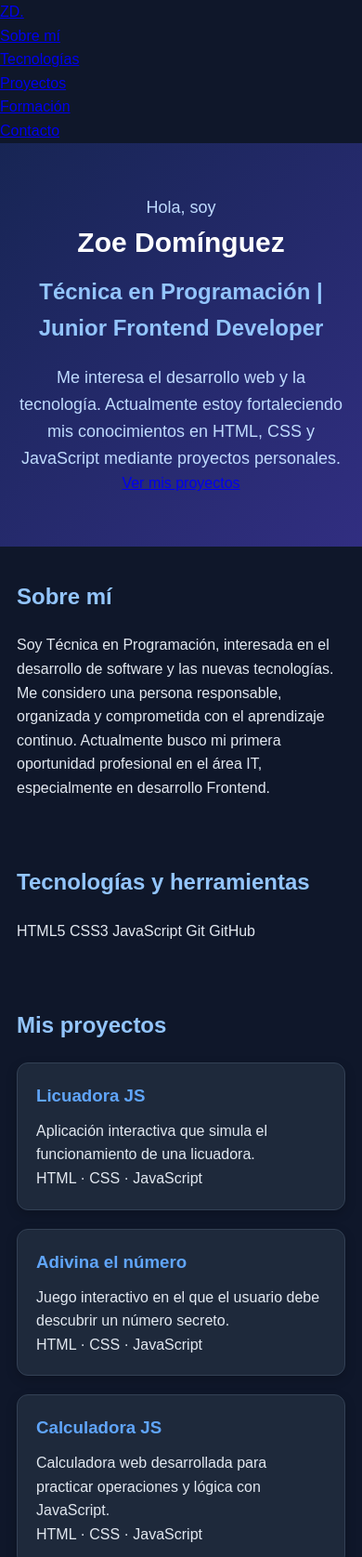
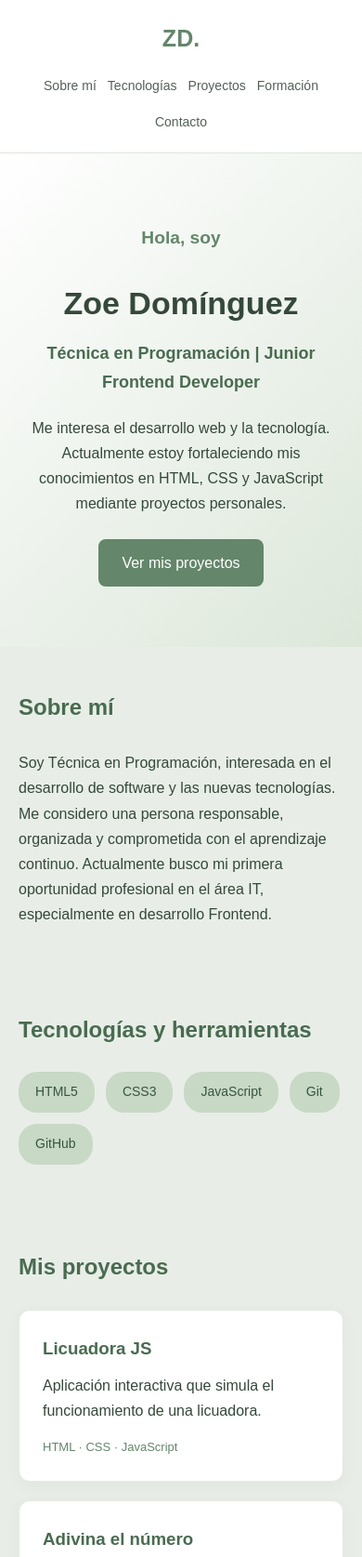
Before and after one commit to zoedom23/Portafolio-zoe, a plain HTML site: page index.html in a window 390 px wide. Shown: the top 1675 px of the page at 93% size. Drawn offline with Linux system fonts and the light colour scheme.

Commit message:
Refactor styles.css with new layout and design

```diff
--- a/styles.css
+++ b/styles.css
@@ -1,7 +1,6 @@
-
-/* ==========================
-   CONFIGURACIÓN GENERAL
-========================== */
+/* =================================
+   1. CONFIGURACIÓN GENERAL
+================================= */
 
 * {
   margin: 0;
@@ -15,115 +14,324 @@ html {
 
 body {
   font-family: Arial, sans-serif;
-    background-color: #0f172a;
-    color: #e2e8f0;
-    line-height: 1.6;
+  background-color: #E8EEE7;
+  color: #35483A;
+  line-height: 1.7;
 }
 
-/* ==========================
-   ENCABEZADO
-========================== */
+/* =================================
+   2. NAVEGACIÓN
+================================= */
 
-header {
-    background: linear-gradient(135deg, #172554, #312e81);
-    color: white;
-    text-align: center;
-    padding: 80px 20px;
+.navbar {
+  display: flex;
+  justify-content: space-between;
+  align-items: center;
+  padding: 20px 8%;
+  background-color: #FFFFFF;
+  border-bottom: 1px solid #DCE7DA;
+  position: sticky;
+  top: 0;
+  z-index: 100;
 }
 
-header h1 {
-    font-size: 42px;
-    margin-bottom: 10px;
+.logo {
+  font-size: 25px;
+  font-weight: bold;
+  color: #64866A;
+  text-decoration: none;
 }
 
-header p {
-    font-size: 18px;
-    color: #bfdbfe;
+.navbar ul {
+  display: flex;
+  gap: 25px;
+  list-style: none;
 }
 
-/* ==========================
-   SECCIONES
-========================== */
+.navbar ul a {
+  text-decoration: none;
+  color: #526256;
+  font-size: 14px;
+  transition: color 0.3s ease;
+}
+
+.navbar ul a:hover {
+  color: #64866A;
+}
+
+/* =================================
+   3. PRESENTACIÓN PRINCIPAL
+================================= */
+
+.hero {
+  background: linear-gradient(135deg,
+      #FFFFFF,
+      #DCE7DA);
+
+  color: #35483A;
+  text-align: center;
+  padding: 100px 20px;
+}
+
+.hero .saludo {
+  color: #64866A;
+  font-weight: bold;
+  font-size: 1.2rem;
+}
+
+.hero h1 {
+  font-size: 48px;
+  margin: 10px 0;
+}
+
+.hero h2 {
+  font-size: 21px;
+  color: #496B50;
+  margin-bottom: 20px;
+}
+
+.hero p {
+  max-width: 650px;
+  margin: 10px auto 25px;
+}
+
+/* =================================
+   4. BOTÓN PRINCIPAL
+================================= */
+
+.btn {
+  display: inline-block;
+  padding: 12px 25px;
+  background-color: #64866A;
+  color: #FFFFFF;
+  border-radius: 8px;
+  text-decoration: none;
+  transition: background-color 0.3s ease,
+    transform 0.3s ease;
+}
+
+.btn:hover {
+  background-color: #496B50;
+  transform: translateY(-3px);
+}
+
+/* =================================
+   5. SECCIONES
+================================= */
 
 section {
-    padding: 50px 20px;
-    max-width: 900px;
+  padding: 65px 20px;
+  max-width: 950px;
   margin: auto;
 }
 
-h2 {
-    color: #93c5fd;
+section h2 {
+  color: #496B50;
   font-size: 28px;
-    margin-bottom: 20px;
+  margin-bottom: 25px;
 }
 
-/* ==========================
-   PROYECTOS
-========================== */
+/* =================================
+   6. TECNOLOGÍAS
+================================= */
+
+.lista-tecnologias {
+  display: flex;
+  flex-wrap: wrap;
+  gap: 12px;
+}
+
+.lista-tecnologias span {
+  background-color: #C8D9C6;
+  color: #355640;
+  padding: 10px 18px;
+  border-radius: 20px;
+  font-size: 14px;
+  transition: background-color 0.3s ease;
+}
+
+.lista-tecnologias span:hover {
+  background-color: #B7CBB5;
+}
+
+/* =================================
+   7. PROYECTOS
+================================= */
+
+.contenedor-proyectos {
+  display: grid;
+  grid-template-columns: repeat(2, 1fr);
+  gap: 20px;
+}
 
 .proyecto {
-    background-color: #1e293b;
+  background-color: #FFFFFF;
   padding: 25px;
-    margin: 20px 0;
-    border: 1px solid #334155;
+  border: 1px solid #E5EBE3;
   border-radius: 12px;
-    box-shadow: 0 4px 12px rgba(0, 0, 0, 0.2);
-    transition: transform 0.3s ease, border-color 0.3s ease;
+  box-shadow: 0 4px 15px rgba(53, 72, 58, 0.05);
+
+  transition: transform 0.3s ease,
+    box-shadow 0.3s ease;
 }
 
 .proyecto:hover {
   transform: translateY(-5px);
-    border-color: #60a5fa;
+  box-shadow: 0 8px 20px rgba(53, 72, 58, 0.10);
 }
 
 .proyecto h3 {
-    color: #60a5fa;
+  color: #496B50;
   margin-bottom: 10px;
 }
 
-/* ==========================
-   CONTACTO
-========================== */
-
-.contacto p {
-    margin: 10px 0;
+.proyecto .stack {
+  color: #64866A;
+  font-size: 13px;
+  margin-top: 15px;
 }
 
-/* ==========================
-   PIE DE PÁGINA
-========================== */
+/* =================================
+   8. BOTONES DE PROYECTOS
+================================= */
+
+.btn-proyecto {
+  display: inline-block;
+  margin-top: 15px;
+  padding: 9px 18px;
+  background-color: #64866A;
+  color: #FFFFFF;
+  text-decoration: none;
+  border-radius: 7px;
+  font-size: 14px;
+  transition: background-color 0.3s ease,
+    transform 0.3s ease;
+}
+
+.btn-proyecto:hover {
+  background-color: #496B50;
+  transform: translateY(-2px);
+}
+
+/* =================================
+   9. FORMACIÓN
+================================= */
+
+.formacion article {
+  background-color: #FFFFFF;
+  border-left: 4px solid #64866A;
+  padding: 20px;
+  border-radius: 8px;
+}
+
+.formacion h3 {
+  color: #496B50;
+}
+
+/* =================================
+   10. CONTACTO
+================================= */
+
+.contacto {
+  text-align: center;
+}
+
+.contacto a {
+  display: inline-block;
+  margin: 10px;
+  padding: 10px 20px;
+  background-color: #C8D9C6;
+  color: #496B50;
+  border-radius: 8px;
+  text-decoration: none;
+  transition: background-color 0.3s ease;
+}
+
+.contacto a:hover {
+  background-color: #B7CBB5;
+}
+
+/* =================================
+   11. FOOTER
+================================= */
 
 footer {
   text-align: center;
   padding: 25px;
-    background-color: #020617;
-    color: #94a3b8;
-    margin-top: 30px;
+  background-color: #FFFFFF;
+  border-top: 1px solid #E5EBE3;
+  color: #718073;
+  font-size: 13px;
 }
 
-/* ==========================
-   RESPONSIVE DESIGN
-========================== */
+/* =================================
+   12. RESPONSIVE DESIGN
+================================= */
 
-@media (max-width: 600px) {
+@media (max-width: 700px) {
 
-    header {
-        padding: 55px 15px;
+  .navbar {
+    flex-direction: column;
+    gap: 15px;
+    padding: 20px;
   }
 
-    header h1 {
-        font-size: 30px;
+  .navbar ul {
+    flex-wrap: wrap;
+    justify-content: center;
+    gap: 12px;
+  }
+
+  .hero {
+    padding: 65px 20px;
+  }
+
+  .hero h1 {
+    font-size: 34px;
+  }
+
+  .hero h2 {
+    font-size: 18px;
+  }
+
+  .contenedor-proyectos {
+    grid-template-columns: 1fr;
   }
 
   section {
-        padding: 35px 18px;
+    padding: 45px 20px;
   }
 
-    h2 {
+  section h2 {
     font-size: 24px;
   }
+}
 
-    .proyecto {
-        padding: 20px;
+/* =================================
+   13. ACCESIBILIDAD
+================================= */
+
+a:focus-visible {
+  outline: 3px solid #355640;
+  outline-offset: 4px;
+}
+
+@media (prefers-reduced-motion: reduce) {
+  html {
+    scroll-behavior: auto;
+  }
+
+  *,
+  *::before,
+  *::after {
+    transition-duration: 0.01ms !important;
+    animation-duration: 0.01ms !important;
   }
 }
+#proyectos {
+  scroll-margin-top: 100px;
+}
+#formacion,
+#contacto {
+  scroll-margin-top: 100px;
+}
```
Lines whose indentation alone changed are shown as unchanged.
